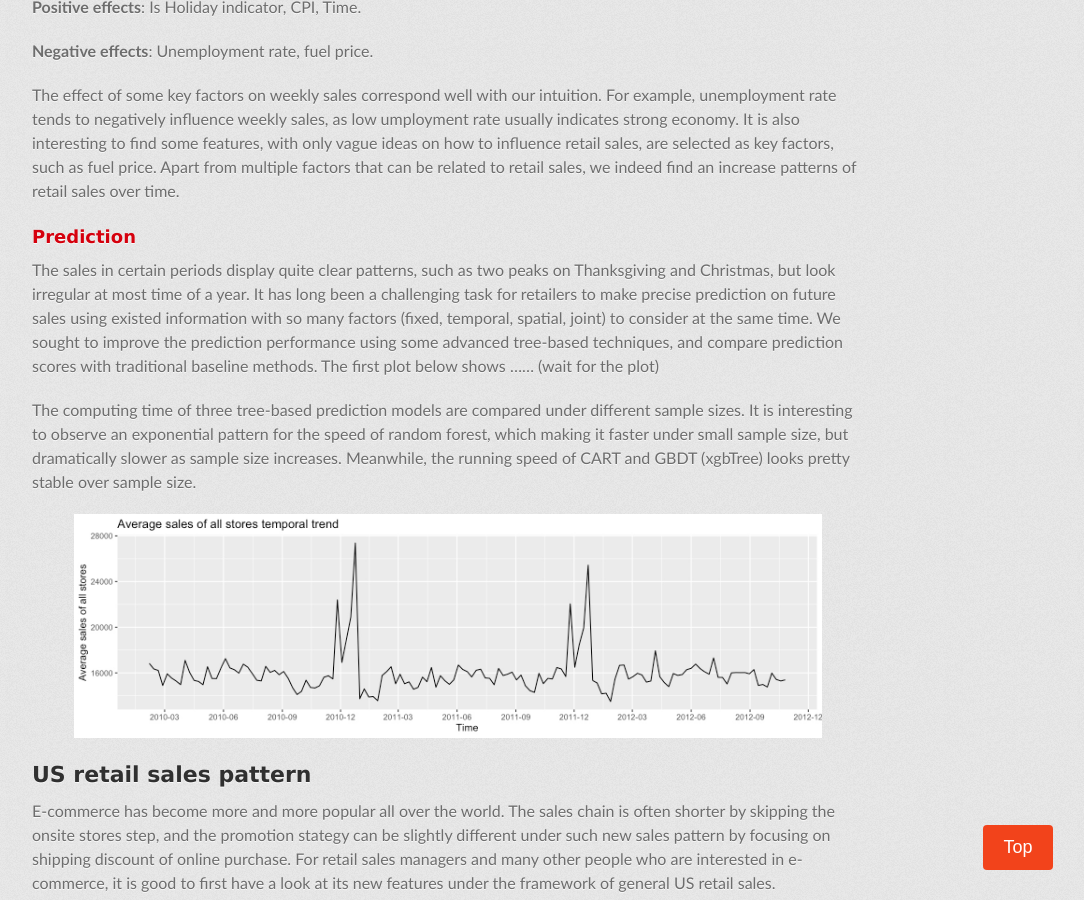
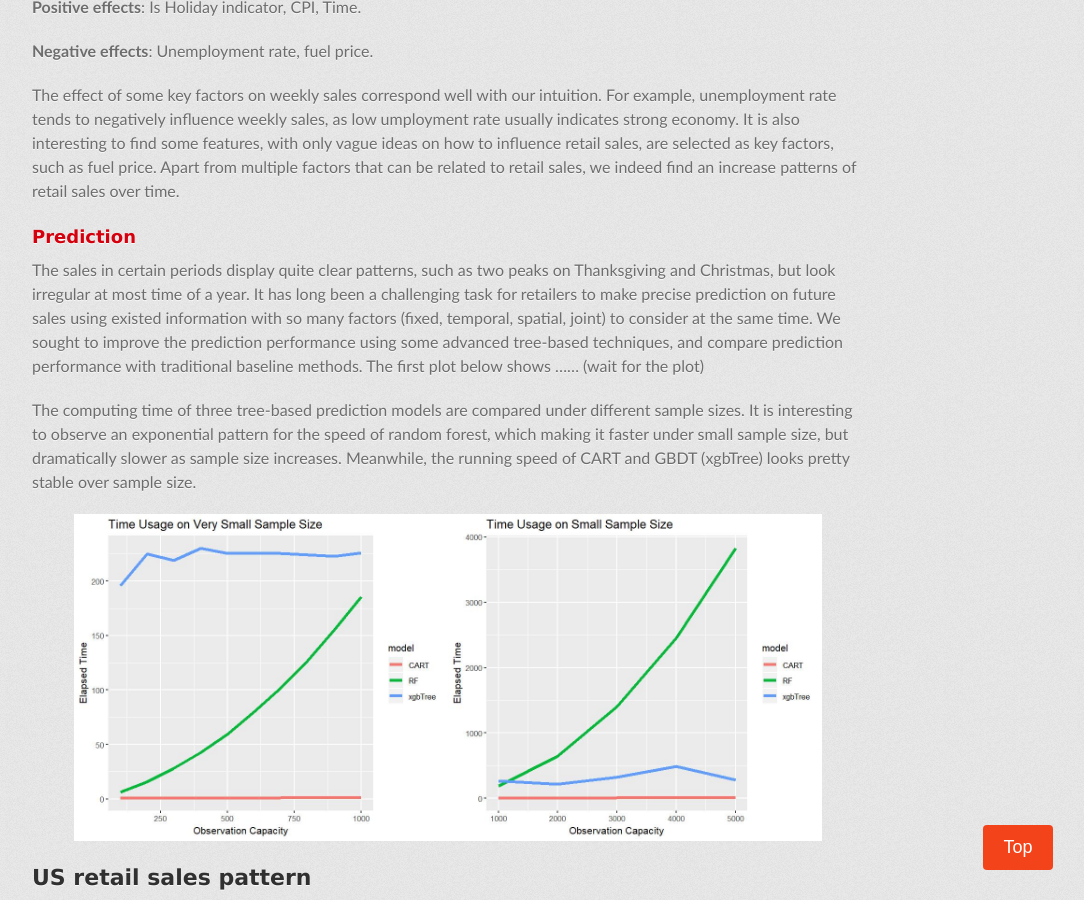
Before and after one commit to churchillcui/ads_retail, a Jekyll site: the page built from index.md, in a window 1280 px wide and 900 px high, scrolled down 4914 px. Shown: the whole window, without its empty margins (192-1276 px from the left). Built offline with Jekyll 4.4.1, drawn with Linux system fonts in a browser that asks for light colours; some web fonts are replaced.

Commit message:
Update index.md

```diff
--- a/index.md
+++ b/index.md
@@ -78,11 +78,11 @@ The effect of some key factors on weekly sales correspond well with our intuitio
 
 ### Prediction
 
-The sales in certain periods display quite clear patterns, such as two peaks on Thanksgiving and Christmas, but look irregular at most time of a year. It has long been a challenging task for retailers to make precise prediction on future sales using existed information with so many factors (fixed, temporal, spatial, joint) to consider at the same time. We sought to improve the prediction performance using some advanced tree-based techniques, and compare prediction scores with traditional baseline methods. The first plot below shows ...... (wait for the plot)
+The sales in certain periods display quite clear patterns, such as two peaks on Thanksgiving and Christmas, but look irregular at most time of a year. It has long been a challenging task for retailers to make precise prediction on future sales using existed information with so many factors (fixed, temporal, spatial, joint) to consider at the same time. We sought to improve the prediction performance using some advanced tree-based techniques, and compare prediction performance with traditional baseline methods. The first plot below shows ...... (wait for the plot)
 
 The computing time of three tree-based prediction models are compared under different sample sizes. It is interesting to observe an exponential pattern for the speed of random forest, which making it faster under small sample size, but dramatically slower as sample size increases. Meanwhile, the running speed of CART and GBDT (xgbTree) looks pretty stable over sample size.
 
-<img src="images/sales_temporal.jpeg" alt="average sales over time" class = "ct" width = "90%">
+<img src="images/pred_time.jpeg" alt= "computing time over different sample size" class = "ct" width = "90%">
 
 ## US retail sales pattern
 
```
